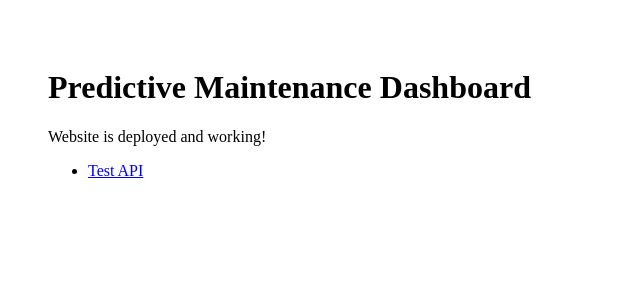
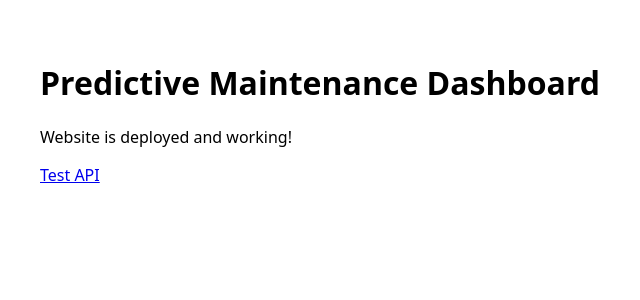
Before and after one commit to Yash5247/Tata_power_project, a Next.js app: page / in a window 1280 px wide. Shown: the top 300 px of the page, without its empty margins (0-640 px from the left). Built offline with nearby package versions, Linux system fonts and the light colour scheme.

Commit message:
Fix: simplify app files for deployment

```diff
--- a/app/layout.tsx
+++ b/app/layout.tsx
@@ -1,3 +1,5 @@
+import './globals.css'
+
 export default function RootLayout({
   children,
 }: {
@@ -7,5 +9,5 @@ export default function RootLayout({
     <html lang="en">
       <body>{children}</body>
     </html>
-  );
+  )
 }
--- a/app/page.tsx
+++ b/app/page.tsx
@@ -1,11 +1,9 @@
-export default function HomePage() {
+export default function Page() {
   return (
     <div style={{ padding: 40 }}>
       <h1>Predictive Maintenance Dashboard</h1>
       <p>Website is deployed and working!</p>
-      <ul>
-        <li><a href="/api/hello">Test API</a></li>
-      </ul>
+      <p><a href="/api/hello">Test API</a></p>
     </div>
-  );
+  )
 }
```
